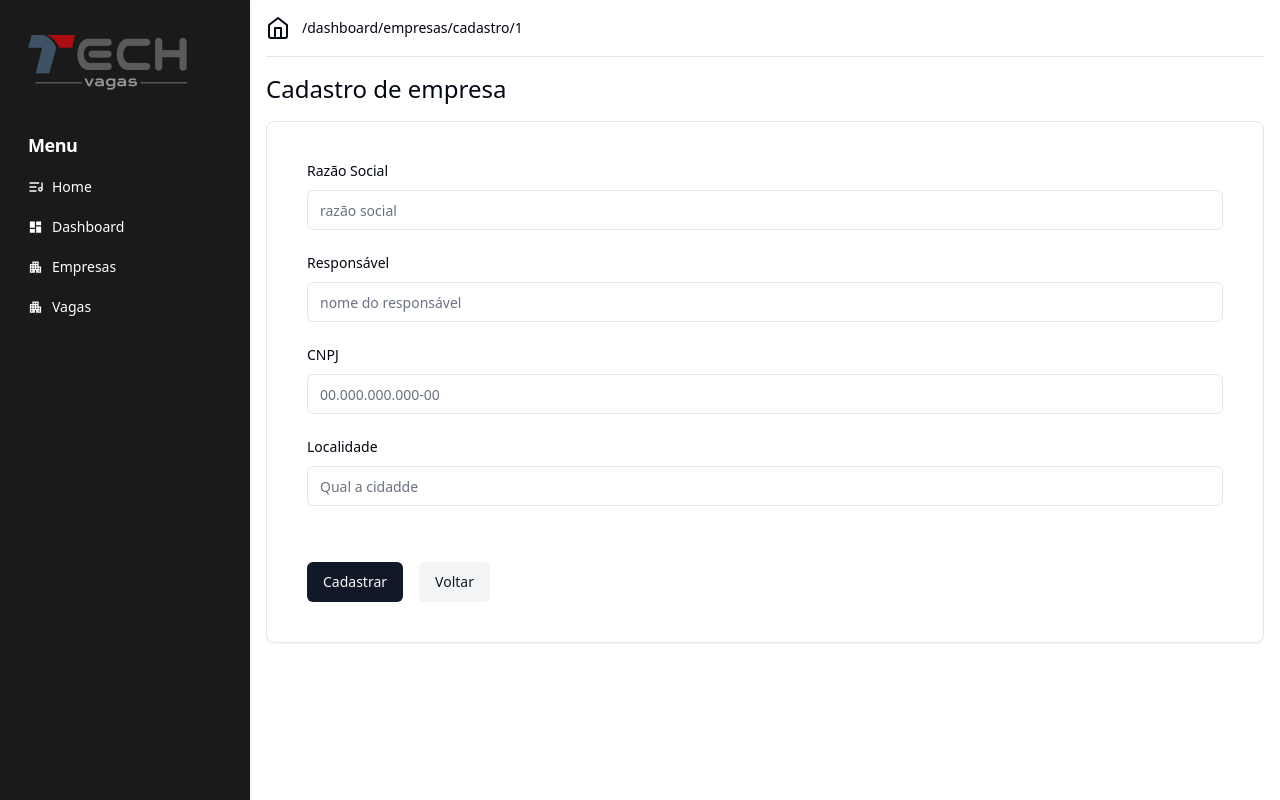
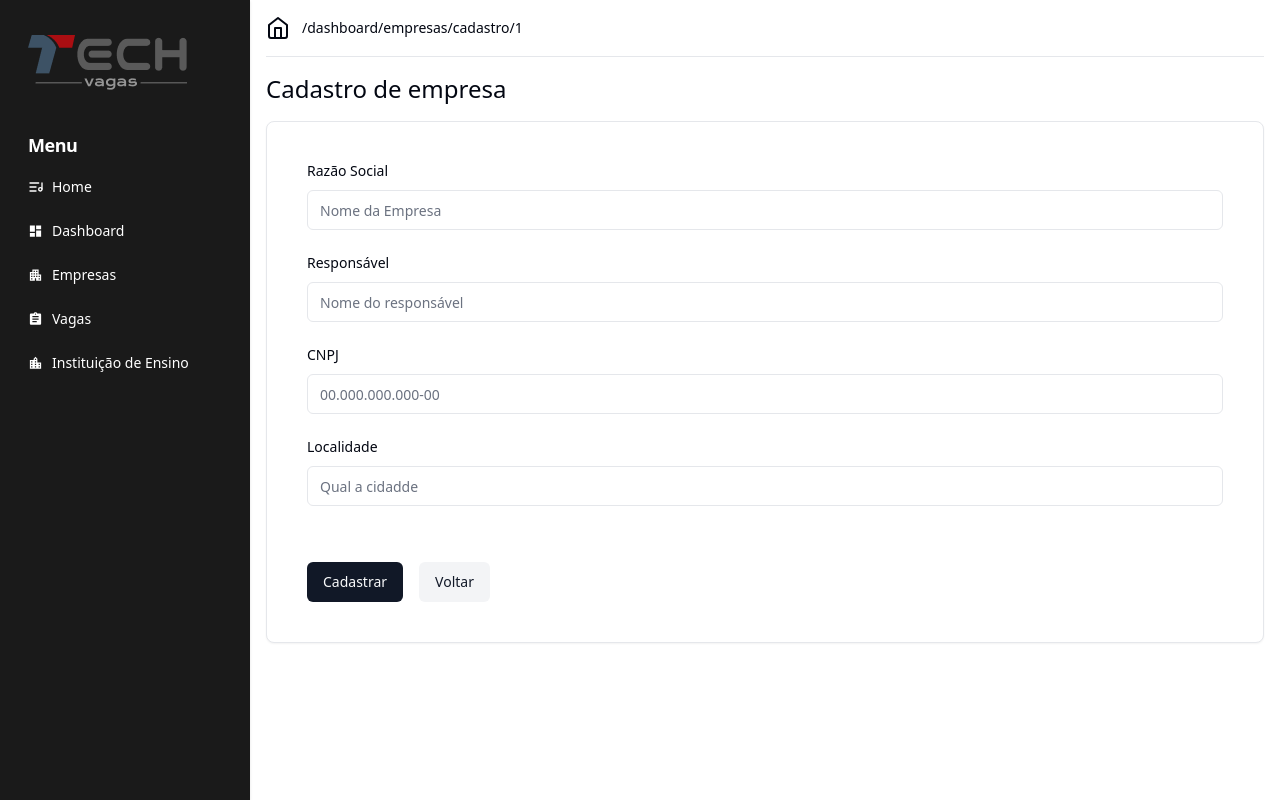
Before and after one commit to guicarsiqsantos/TECH-VAGAS-FRONT-END, a React (Vite) app: page /dashboard/empresas/cadastro/1 in a window 1280 px wide. Built offline with nearby package versions, Linux system fonts and the light colour scheme; no server answers.

Commit message:
Crinado função para fazer mascara no input do CNPJ

```diff
--- a/package.json
+++ b/package.json
@@ -38,6 +38,7 @@
     "react": "^18.2.0",
     "react-dom": "^18.2.0",
     "react-hook-form": "^7.48.2",
+    "react-input-mask": "^2.0.4",
     "react-router-dom": "^6.20.0",
     "tailwind-merge": "^2.0.0",
     "tailwindcss-animate": "^1.0.7",
@@ -47,6 +48,7 @@
     "@types/node": "^20.10.0",
     "@types/react": "^18.2.37",
     "@types/react-dom": "^18.2.15",
+    "@types/react-input-mask": "^3.0.5",
     "@typescript-eslint/eslint-plugin": "^6.10.0",
     "@typescript-eslint/parser": "^6.10.0",
     "@vitejs/plugin-react": "^4.2.0",
--- a/src/components/Sidebar.tsx
+++ b/src/components/Sidebar.tsx
@@ -4,6 +4,8 @@ import { cn } from "@/lib/utils";
 import { Button } from "./ui/button";
 import DashboardIcon from "@mui/icons-material/Dashboard";
 import ApartmentIcon from "@mui/icons-material/Apartment";
+import AssignmentIcon from '@mui/icons-material/Assignment';
+import LocationCityIcon from '@mui/icons-material/LocationCity';
 
 export default function Sidebar() {
   return (
@@ -43,23 +45,30 @@ export default function Sidebar() {
               </Button>
             </NavLink>
             <NavLink to="/dashboard">
-              <Button variant="ghost" className="w-full justify-start">
+              <Button variant="ghost" className="w-full justify-start mt-1">
                 <DashboardIcon style={{ width: "15px", marginRight: "9px" }} />
                 Dashboard
               </Button>
             </NavLink>
 
             <NavLink to="/dashboard/empresas">
-              <Button variant="ghost" className="w-full justify-start">
+              <Button variant="ghost" className="w-full justify-start mt-1">
                 <ApartmentIcon style={{ width: "15px", marginRight: "9px" }} />
                 Empresas
               </Button>
             </NavLink>
 
             <NavLink to="/dashboard/vagas">
-              <Button variant="ghost" className="w-full justify-start">
-                <ApartmentIcon style={{ width: "15px", marginRight: "9px" }} />
+              <Button variant="ghost" className="w-full justify-start mt-1">
+                <AssignmentIcon style={{ width: "15px", marginRight: "9px" }} />
                 Vagas
+              </Button>
+            </NavLink>
+
+            <NavLink to="/dashboard/vagas">
+              <Button variant="ghost" className="w-full justify-start mt-1">
+                <LocationCityIcon style={{ width: "15px", marginRight: "9px" }} />
+                Instituição de Ensino
               </Button>
             </NavLink>
           </div>
--- a/src/pages/dashboard/empresas/cadastro/form-cad-empresa.tsx
+++ b/src/pages/dashboard/empresas/cadastro/form-cad-empresa.tsx
@@ -1,4 +1,5 @@
 import { useNavigate } from "react-router-dom";
+import { useState } from "react";
 import * as z from "zod";
 import { zodResolver } from "@hookform/resolvers/zod";
 import { useForm } from "react-hook-form";
@@ -47,6 +48,27 @@ const FormCadastroEmpresa = ({ data }: { data: ConcendenteProps }) => {
     },
   });
 
+  const [cnpjMask, setCnpjMask] = useState('');
+
+  function formatCNPJ(cnpjMask:string) {
+    // Remove caracteres não numéricos do CNPJ
+    cnpjMask = cnpjMask.replace(/\D/g, '');
+
+    // Aplica a máscara
+    cnpjMask = cnpjMask.replace(/^(\d{2})(\d)/, '$1.$2');
+    cnpjMask = cnpjMask.replace(/^(\d{2})\.(\d{3})(\d)/, '$1.$2.$3');
+    cnpjMask = cnpjMask.replace(/\.(\d{3})(\d)/, '.$1/$2');
+    cnpjMask = cnpjMask.replace(/(\d{4})(\d)/, '$1-$2');
+
+    return cnpjMask;
+  }
+
+  function handleChange(event: React.ChangeEvent<HTMLInputElement>) {
+    const inputCnpj = event.target.value;
+    const formattedCnpj = formatCNPJ(inputCnpj);
+    setCnpjMask(formattedCnpj);
+  }
+
   async function onSubmit(values: FormCadastroProps) {
     isEdit
       ? await api
@@ -71,7 +93,7 @@ const FormCadastroEmpresa = ({ data }: { data: ConcendenteProps }) => {
                 <FormItem className="mt-5">
                   <FormLabel>Razão Social</FormLabel>
                   <FormControl>
-                    <Input placeholder="razão social" {...field} />
+                    <Input placeholder="Nome da Empresa" {...field} />
                   </FormControl>
 
                   <FormMessage />
@@ -86,7 +108,7 @@ const FormCadastroEmpresa = ({ data }: { data: ConcendenteProps }) => {
                 <FormItem className="mt-5">
                   <FormLabel>Responsável</FormLabel>
                   <FormControl>
-                    <Input placeholder="nome do responsável" {...field} />
+                    <Input placeholder="Nome do responsável" {...field} />
                   </FormControl>
 
                   <FormMessage />
@@ -101,7 +123,7 @@ const FormCadastroEmpresa = ({ data }: { data: ConcendenteProps }) => {
                 <FormItem className="mt-5">
                   <FormLabel>CNPJ</FormLabel>
                   <FormControl>
-                    <Input placeholder="00.000.000.000-00" {...field} />
+                    <Input maxLength={18} placeholder="00.000.000.000-00" {...field} value={cnpjMask} onChange={handleChange} />
                   </FormControl>
 
                   <FormMessage />
```
Also changed, not shown: 1 other file (tests, documents, lock files or other folders).
